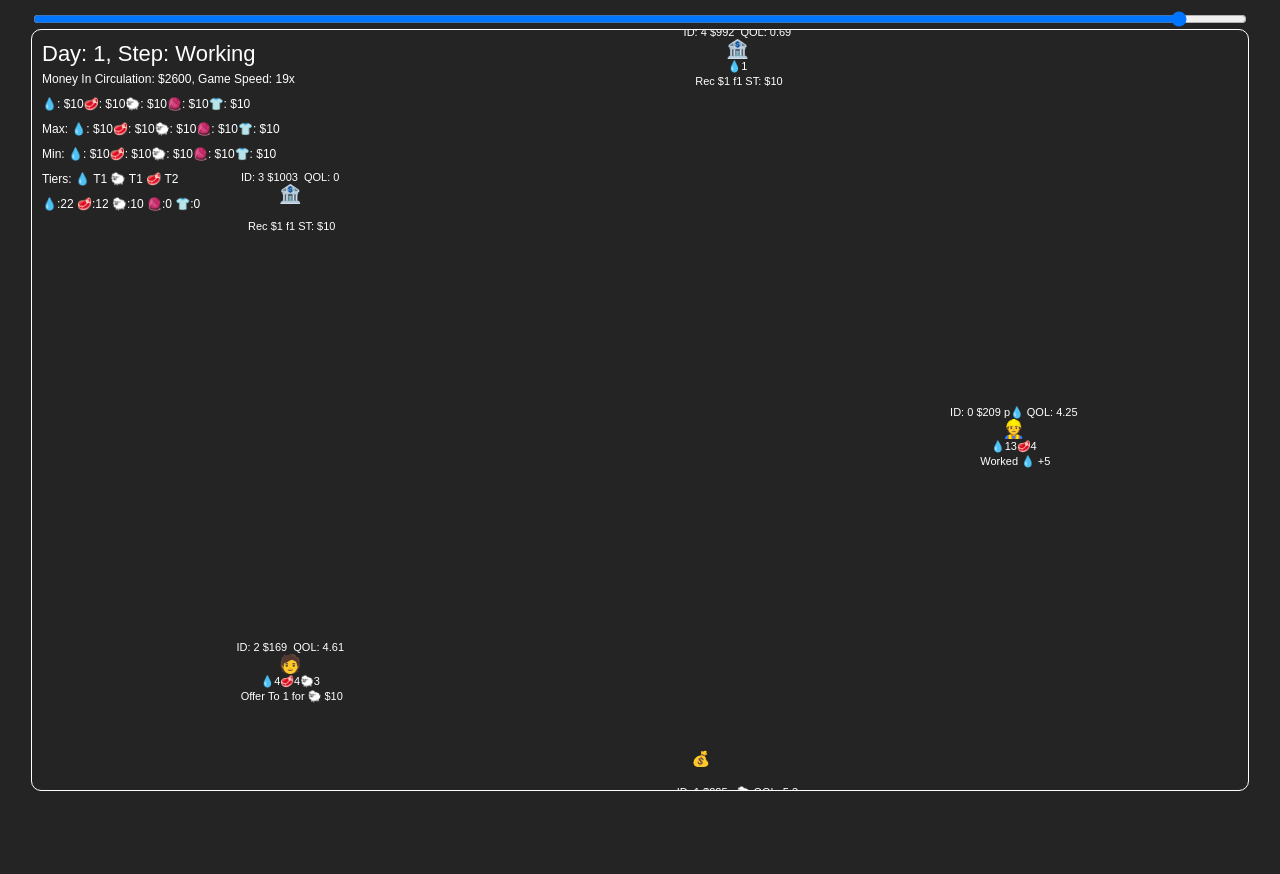
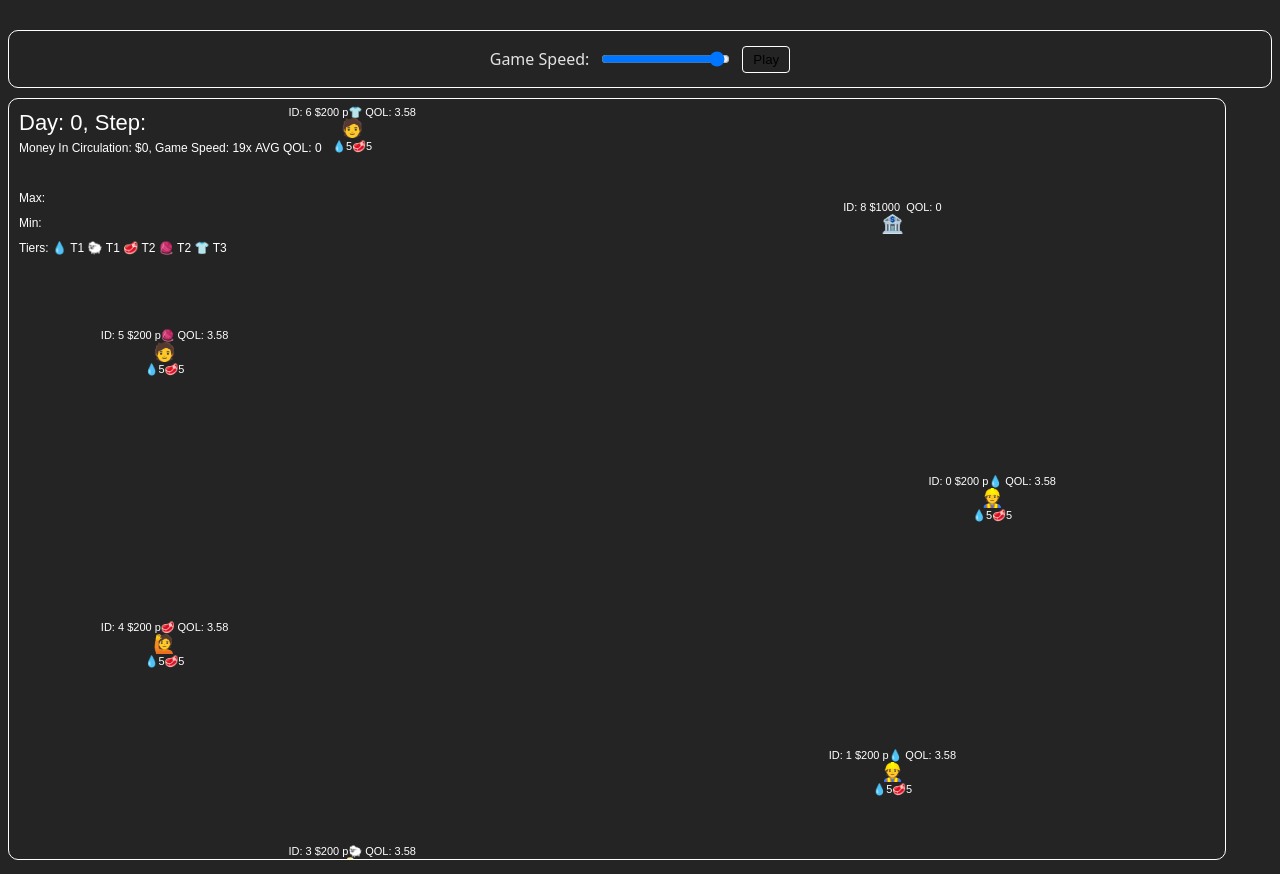
Before and after one commit to leon554/Economy-SImulation, a website built with Vite: page index.html in a window 1280 px wide. Before the commit the page ends 800 px from the top, so only its background shows below. Built offline with nearby package versions, Linux system fonts and the light colour scheme.

Commit message:
Added pause button

```diff
--- a/index.html
+++ b/index.html
@@ -10,7 +10,15 @@
     <div id="app"></div>
     <script type="module" src="/src/main.ts"></script>
     <div class="bodydiv">
-      <input type="range" name="" id="gamespeed" min="-20" max="0" step="0.1" value="-1">
+      <div class="controlsdiv">
+        <div class="gsdiv">
+          <p class="gamespeedtxt">Game Speed:</p>
+          <input type="range" name="" id="gamespeed" min="-20" max="0" step="0.5" value="-1">
+        </div>
+        <div>
+          <button class="pausebtn">Play</button>
+        </div>
+      </div>
       <canvas id="canvas"></canvas>
     </div>
   </body>
--- a/src/Systems/drawSystems.ts
+++ b/src/Systems/drawSystems.ts
@@ -12,7 +12,7 @@ import { QolManager } from "../Util/qolManager";
 export function setEntitiesPos(ecs: ECS){
     const entities = ecs.getComponents(DrawComp)
 
-    const points = generateCirclePoints(window.innerWidth/3.2, entities.length, window.innerWidth/2.2, window.innerHeight/2)
+    const points = generateCirclePoints(window.innerWidth/3, entities.length, window.innerWidth/2.3, window.innerHeight/2)
     entities.forEach((e, i) => {
         e.position = {x: points[i].x, y: points[i].y}
     })
--- a/src/Systems/skilledWorkSystems.ts
+++ b/src/Systems/skilledWorkSystems.ts
@@ -44,9 +44,8 @@ export async function workSkilled(ecs: ECS){
         const workData = ecs.getComponent(entity, SkilledWork)
 
         checkAndCreateResources(invetoryData!.resources)
-
         const minOutputResourceAmt = Math.min(...workData!.outputResources.map(outputResource => invetoryData!.resources[outputResource].amount))
-        if(minOutputResourceAmt/2 > getBiggestNonOutputResource(invetoryData!.resources, workData!.outputResources)) return
+        if(minOutputResourceAmt/4 > getBiggestNonOutputResource(invetoryData!.resources, workData!.outputResources)) continue
 
         for(const inputResource of workData!.inputResources){
             await offerAndBuyResource(inputResource, entity, ecs)
@@ -63,7 +62,7 @@ function createOutputResources(invetoryData: Inventory, workData: SkilledWork){
     const minInputResourceAmt = Math.min(...workData.inputResources.map(inputResource => invetoryData.resources[inputResource].amount))
     const minOutputResourceAmt = Math.min(...workData.outputResources.map(outputResource => invetoryData.resources[outputResource].amount))
 
-    if(minOutputResourceAmt/2 > getBiggestNonOutputResource(invetoryData.resources, workData.outputResources)) return
+    if(minOutputResourceAmt/4 > getBiggestNonOutputResource(invetoryData.resources, workData.outputResources)) return
 
     const produceAmt = minInputResourceAmt - getSmallestResouceAmt(invetoryData.resources)
     if(produceAmt <= 0) return
--- a/src/Systems/utilSystems.ts
+++ b/src/Systems/utilSystems.ts
@@ -1,6 +1,8 @@
 import { ActivityTracker, Inventory, SkilledWork, UnSkilledWork } from "../Components/components";
 import { ECS, Entity } from "../Util/ecs";
+import { QolManager } from "../Util/qolManager";
 import { TierManager } from "../Util/tierManager";
+import { isResourcesAllZero } from "../Util/util";
 
 
 export function addRecipesForTiers(ecs: ECS){
@@ -31,3 +33,14 @@ export function CalculateTotalMoney(ecs: ECS){
     }
     return totalMoney
 }
+export function calculateAVGQOL(ecs: ECS){
+    const invComps = ecs.getComponents(Inventory)
+    let qolSum = 0
+    let totalEntries = 0
+    for(const invComp of invComps){
+        if(isResourcesAllZero(invComp.resources)) continue
+        qolSum += QolManager.calculateQOL(invComp.resources)
+        totalEntries++
+    }
+    return Math.round(qolSum/totalEntries*100)/100
+}
--- a/src/Util/util.ts
+++ b/src/Util/util.ts
@@ -72,3 +72,7 @@ export function checkAndCreateResources(resources: ResourceType){
     }
   })
 }
+export function isResourcesAllZero(resources: ResourceType){
+  const resourcesValues = Object.values(resources)
+  return resourcesValues.every(r => r.amount == 0)
+}
--- a/src/main.ts
+++ b/src/main.ts
@@ -1,7 +1,7 @@
 import './style.css'
 import { Draw} from "./draw/Draw";
 import { color } from "./draw/Color";
-import { Loop } from './simulation';
+import { Loop, onLoad } from './simulation';
 import { setGAMESPEED } from './constants';
 
 export const canvas = document.getElementById("canvas") as HTMLCanvasElement
@@ -9,13 +9,19 @@ export let d = new Draw(canvas, window.innerWidth *0.95, window.innerHeight * 0.
 d.fill(new color(0,0,0))
 
 const DELAY_BETWEEN_LOOP_ITERATIONS = 100
-function startInterval() {
+export let isPaused = true;
+
+await onLoad()
+async function startInterval() {
   const runTask = async () => {
-    await Loop()
+    await Loop();
     setTimeout(runTask, DELAY_BETWEEN_LOOP_ITERATIONS);
   };
-  runTask();
+  await runTask();
 }
+
+
+
 startInterval();
 
 const rangeslider = document.getElementById("gamespeed") as HTMLInputElement
@@ -23,3 +29,14 @@ rangeslider.oninput = e => {
   const trarget = e.target as HTMLInputElement
   setGAMESPEED(Number(trarget.value))
 }
+
+const pausebtn = document.getElementsByClassName("pausebtn")[0] as HTMLButtonElement
+
+
+
+pausebtn.onclick = e => {
+  isPaused = !isPaused
+  const target = e.target as HTMLButtonElement
+  target.innerHTML = (isPaused) ? "Play" : "Pause"
+  if(isPaused) alert("Note simulation will pause after day is finished")
+}
--- a/src/simulation.ts
+++ b/src/simulation.ts
@@ -1,4 +1,4 @@
-import { d } from "./main";
+import { d, isPaused } from "./main";
 import { color } from "./draw/Color";
 import { HorizontalAllign } from "./draw/Draw";
 import { Event } from "./Util/event";
@@ -11,27 +11,33 @@ import { MakeTrades, Work } from "./Systems/tradeSystems";
 import { handleSaleTax, handleWelfarePayments } from "./Systems/bankSystems";
 import { updateAvgBuyData, workSkilled } from "./Systems/skilledWorkSystems";
 import { addDrawEvent } from "./Systems/drawSystems";
-import { addRecipesForTiers, CalculateTotalMoney } from "./Systems/utilSystems";
+import { addRecipesForTiers, calculateAVGQOL, CalculateTotalMoney } from "./Systems/utilSystems";
 import { InitLog } from "./Util/log";
 import { consumeResourcesAndDelDead } from "./Systems/resourceConsumptionSystem";
 import { EntityFactory } from "./Util/entityFactory";
 
 export let currentDay = 0;
 export let currentSimulationStep = ""
+export let avgQOl = 0
 let totalMoney = 0
 
 const ecs = new ECS()
 
 addDrawEvent(() => {d.text(`Day: ${currentDay}, Step: ${currentSimulationStep}`,22,10,25,HorizontalAllign.start,undefined,new color(255, 255, 255));});
-addDrawEvent(() => {d.text(`Money In Circulation: $${Math.round(totalMoney)}, Game Speed: ${20 -Math.abs(GAME_SPEED)}x`,12,10,50, HorizontalAllign.start,undefined,new color(255, 255, 255));});
+addDrawEvent(() => {d.text(`Money In Circulation: $${Math.round(totalMoney)}, Game Speed: ${20 -Math.abs(GAME_SPEED)}x AVG QOL: ${avgQOl}`,12,10,50, HorizontalAllign.start,undefined,new color(255, 255, 255));});
 InitLog()
 
 export const saleEvent = new Event<(saleData: SaleType, ecs: ECS) => void>()
 export const updateUIEvent = new Event<() => void>()
 
-EntityFactory.createUnskilledWorker("water", ["water"], 200, ecs)
+EntityFactory.createUnskilledWorker("water", ["water", "water"], 200, ecs)
+EntityFactory.createUnskilledWorker("water", [], 200, ecs)
 EntityFactory.createUnskilledWorker("sheep", ["sheep"], 200, ecs)
-EntityFactory.createSkilledWorker("butches", ["sheep"], ["meat", "meat"], 200, ecs)
+EntityFactory.createUnskilledWorker("sheep", ["sheep"], 200, ecs)
+EntityFactory.createSkilledWorker("butcher", ["sheep"], ["meat", "meat"], 200, ecs)
+EntityFactory.createSkilledWorker("skinner", ["sheep"], ["wool", "wool", "wool"], 200, ecs)
+EntityFactory.createSkilledWorker("shirt", ["wool"], ["shirt"], 200, ecs)
+
 EntityFactory.createNonTradableBank(1000, ecs)
 EntityFactory.createTradableBank(1000, ecs)
 
@@ -40,15 +46,20 @@ setEntitiesPos(ecs)
 saleEvent.subscribe((saleData: SaleType, ecs: ECS) => handleSaleTax(saleData, ecs))
 saleEvent.subscribe((saleData: SaleType, ecs: ECS) => updateAvgBuyData(saleData, ecs))
 
-addRecipesForTiers(ecs)
-TierManager.calculateTiers()
 
-
+export async function onLoad(){
+  addRecipesForTiers(ecs)
+  TierManager.calculateTiers()
+  UpdateDrawText(ecs)
+}
 export async function Loop() {
+  if(isPaused) return
+  avgQOl = calculateAVGQOL(ecs)
   UpdateDrawText(ecs)
   drawEntities(ecs)
   currentSimulationStep = "Working"
   await Work(ecs)
+  avgQOl = calculateAVGQOL(ecs)
   await workSkilled(ecs)
   await handleWelfarePayments(ecs)
   currentSimulationStep = "Trading"
--- a/src/style.css
+++ b/src/style.css
@@ -13,19 +13,36 @@
   -moz-osx-font-smoothing: grayscale;
 
 }
-body{
-  display: flex;
-  justify-content: center;
-  align-items: center;
-  margin: 0px;
-  height: 100vh;
-}
 canvas{
   border-radius: 10px;
   overflow: hidden;
   border: 1px solid white;
 }
-.bodydiv{
+
+.gamespeedtxt{
+  font:lighter;
+}
+.controlsdiv{
+  border: 1px solid white;
+  justify-content: center;
+  align-items: center;
   display: flex;
-  flex-direction: column;
+  gap: 10px;
+  border-radius: 10px;
+  margin-top: 30px;
+  margin-bottom: 10px;
 }
+.gsdiv{
+  justify-content: center;
+  display: flex;
+  gap: 10px;
+}
+.pausebtn{
+  background-color: transparent;
+  border:  1px solid white;
+  padding: 5px 10px 5px 10px;
+  border-radius: 4px;
+}
+.pausebtn:hover{
+  cursor: pointer;
+}
```
